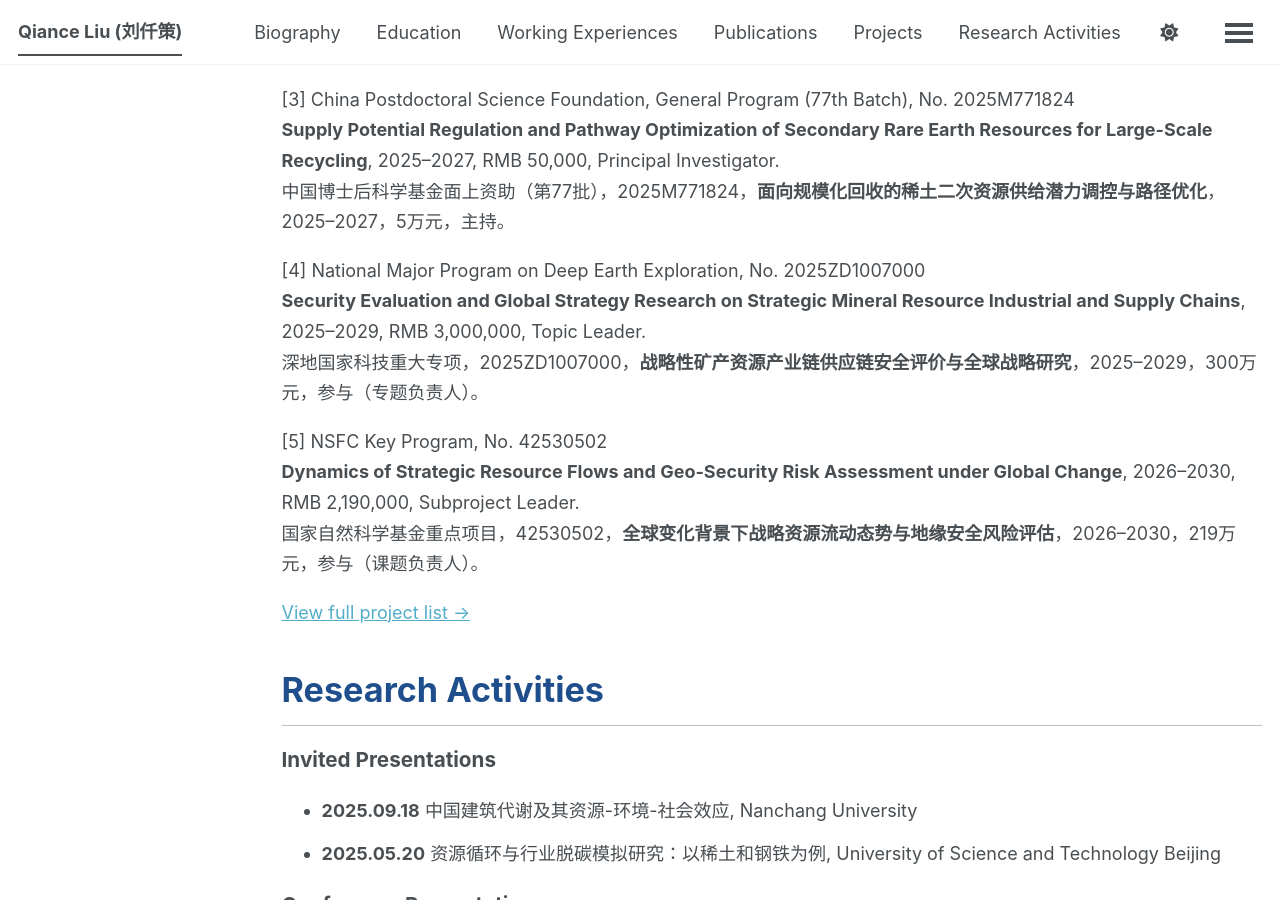
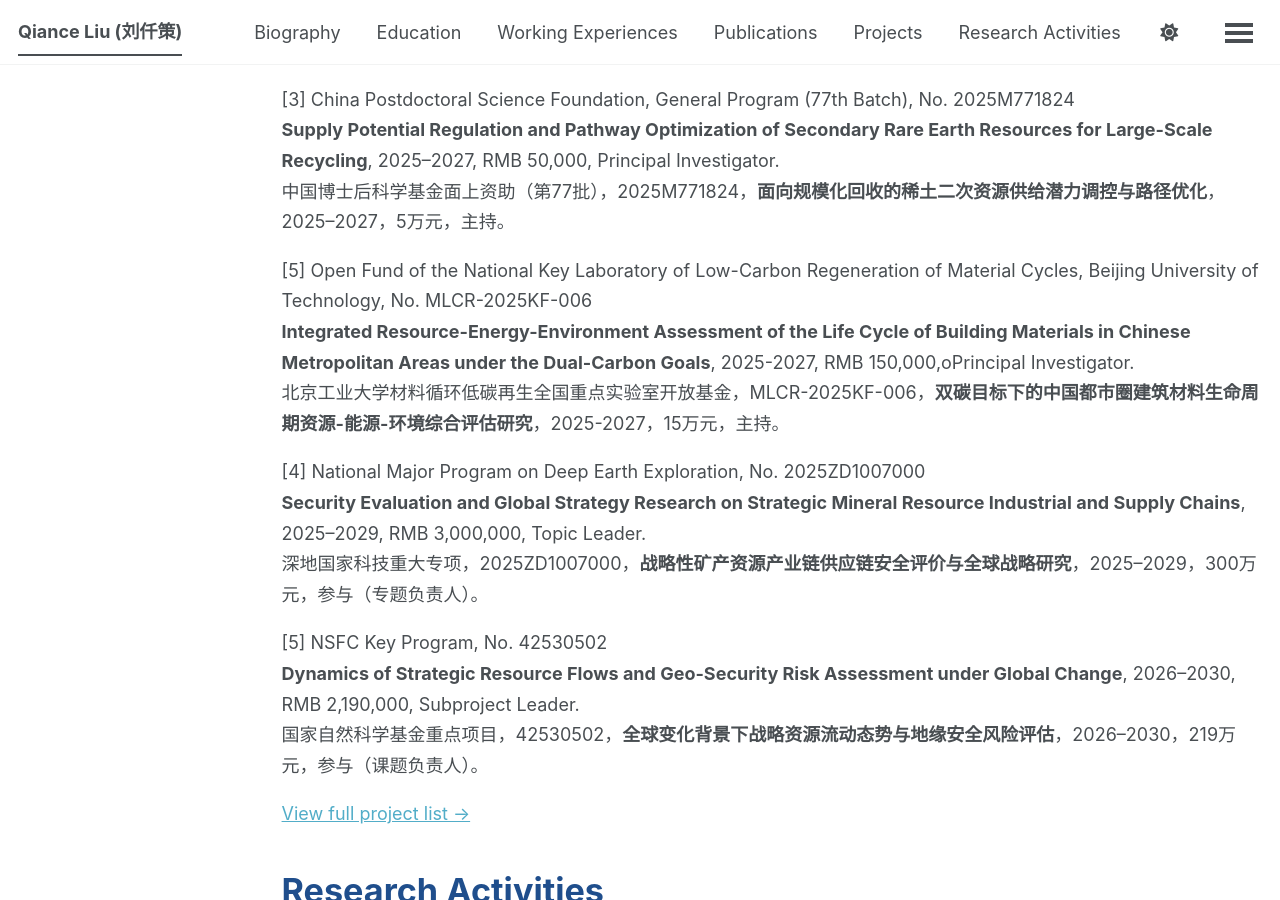
Before and after one commit to QianceLIU/qianceliu.github.io, a Jekyll site: the page built from _pages/about.md, in a window 1280 px wide and 900 px high, scrolled down 3033 px. Built offline with Jekyll 4.4.1, drawn with Linux system fonts in a browser that asks for light colours; a script bundle is joined from its source files by our own code; library files that are not in the unit come from our copies.

Commit message:
Update about.md

```diff
--- a/_pages/about.md
+++ b/_pages/about.md
@@ -257,6 +257,12 @@ author_profile: false
 </div>
 
 <div class="pub-item">
+  <div class="pub-title">[5] Open Fund of the National Key Laboratory of Low-Carbon Regeneration of Material Cycles, Beijing University of Technology, No. MLCR-2025KF-006</div>
+  <strong>Integrated Resource-Energy-Environment Assessment of the Life Cycle of Building Materials in Chinese Metropolitan Areas under the Dual-Carbon Goals</strong>, 2025-2027, RMB 150,000,oPrincipal Investigator.<br>
+  北京工业大学材料循环低碳再生全国重点实验室开放基金，MLCR-2025KF-006，<strong>双碳目标下的中国都市圈建筑材料生命周期资源-能源-环境综合评估研究</strong>，2025-2027，15万元，主持。
+</div>
+
+<div class="pub-item">
   <div class="pub-title">[4] National Major Program on Deep Earth Exploration, No. 2025ZD1007000</div>
   <strong>Security Evaluation and Global Strategy Research on Strategic Mineral Resource Industrial and Supply Chains</strong>, 2025–2029, RMB 3,000,000, Topic Leader.<br>
   深地国家科技重大专项，2025ZD1007000，<strong>战略性矿产资源产业链供应链安全评价与全球战略研究</strong>，2025–2029，300万元，参与（专题负责人）。
@@ -267,7 +273,6 @@ author_profile: false
   <strong>Dynamics of Strategic Resource Flows and Geo-Security Risk Assessment under Global Change</strong>, 2026–2030, RMB 2,190,000, Subproject Leader.<br>
   国家自然科学基金重点项目，42530502，<strong>全球变化背景下战略资源流动态势与地缘安全风险评估</strong>，2026–2030，219万元，参与（课题负责人）。
 </div>
-
 
 <p><a href="/full-projects/">View full project list →</a></p>
 
```
